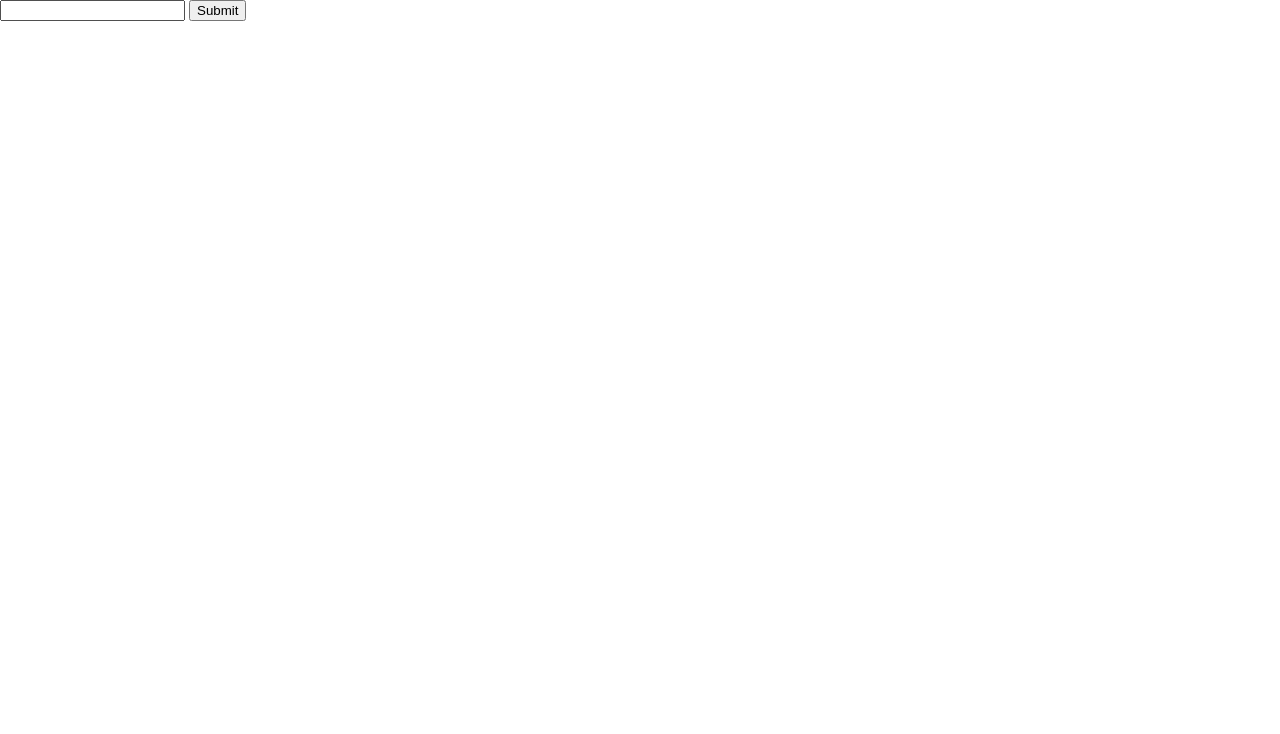
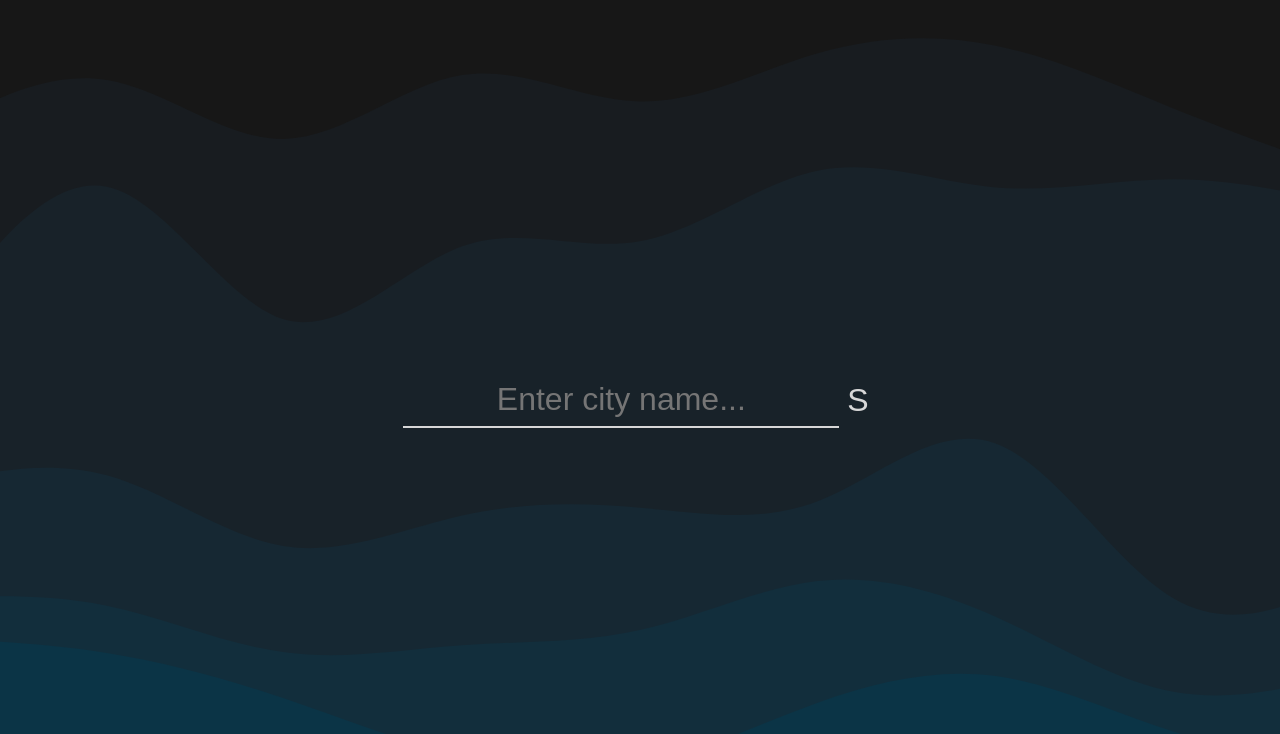
Before and after one commit to charlie-daniels/weather, a website built with webpack: page dist/index.html in a window 1280 px wide. Built offline with nearby package versions, Linux system fonts and the light colour scheme.

Commit message:
feat: Add style, refactor: API to modules

```diff
--- a/src/modules/loader.js
+++ b/src/modules/loader.js
@@ -1,34 +1,25 @@
-async function getWeatherData(lat, lon, key) {
-  const res = await fetch(
-    `https://api.openweathermap.org/data/2.5/weather?lat=${lat}&lon=${lon}&appid=${key}`,
-    { mode: 'cors', method: 'GET' },
-  );
-  return res.json();
-}
-
-async function getLocationInfo(location, key) {
-  const res = await fetch(
-    `http://api.openweathermap.org/geo/1.0/direct?q=${location}&limit=1&appid=${key}`,
-    { mode: 'cors', method: 'GET' },
-  );
-  return (await res.json())[0];
-}
-
-async function queryWeather(location) {
-  const key = '6c2aaae07b183c9e04e5ac786b6c82d9';
-  const locInfo = await getLocationInfo(location, key);
-  return getWeatherData(locInfo.lat, locInfo.lon, key);
-}
+import weather from './weatherapi';
 
 function addEventListeners() {
   document.getElementById('query').addEventListener('submit', (e) => {
     e.preventDefault();
     const data = new FormData(e.target);
     const location = data.get('location');
-    queryWeather(location).then((res) => {
+    weather.queryWeather(location).then((res) => {
       console.log(res);
-    });
+    })
+      .catch((err) => console.log(err));
   });
 }
 
-addEventListeners();
+function setMobileHeight() {
+  const vh = window.innerHeight * 0.01;
+  document.documentElement.style.setProperty('--vh', `${vh}px`);
+}
+
+function init() {
+  addEventListeners();
+  setMobileHeight();
+}
+
+init();
--- /dev/null
+++ b/src/modules/weatherapi.js
@@ -0,0 +1,25 @@
+export default (() => {
+  const getWeatherData = async (lat, lon, key) => {
+    const res = await fetch(
+      `https://api.openweathermap.org/data/2.5/weather?lat=${lat}&lon=${lon}&appid=${key}`,
+      { mode: 'cors', method: 'GET' },
+    );
+    return res.json();
+  };
+
+  const getLocationInfo = async (location, key) => {
+    const res = await fetch(
+      `http://api.openweathermap.org/geo/1.0/direct?q=${location}&limit=1&appid=${key}`,
+      { mode: 'cors', method: 'GET' },
+    );
+    return (await res.json())[0];
+  };
+
+  const queryWeather = async (location) => {
+    const key = '6c2aaae07b183c9e04e5ac786b6c82d9';
+    const locInfo = await getLocationInfo(location, key);
+    return getWeatherData(locInfo.lat, locInfo.lon, key);
+  };
+
+  return { queryWeather };
+})();
--- a/src/styles/global.css
+++ b/src/styles/global.css
@@ -0,0 +1,42 @@
+:root {
+  --highlight-color: #d7d7d7;
+}
+
+html {
+  height: fill-available;
+  height: -webkit-fill-available;
+}
+
+body {
+  background: url('../assets/background-dark.svg') no-repeat center center fixed;
+  -webkit-background-siz: cover;
+  -moz-background-size: cover;
+  -o-background-size: cover;
+  background-size: cover;
+}
+
+#content {
+  height: 100vh; /* Fallback for browsers that do not support Custom Properties */
+  height: calc(var(--vh, 1vh) * 100);
+  display: flex;
+  justify-content: center;
+  align-items: center;
+}
+
+#query {
+  display: flex;
+  margin: 20px;
+  justify-content: center;
+}
+
+input {
+  background: none;
+  color: var(--highlight-color);
+  font-size: 2rem;
+  padding: 0.5rem;
+}
+
+input[type=text] {
+  border-bottom: 2px solid var(--highlight-color);
+  width: 90%;
+}
--- a/src/styles/reset.css
+++ b/src/styles/reset.css
@@ -19,7 +19,7 @@ time, mark, audio, video {
 	margin: 0;
 	padding: 0;
 	border: 0;
-	font-size: 100%;
+	font-size: 16px;
 	font: inherit;
 	vertical-align: baseline;
 }
@@ -46,3 +46,11 @@ table {
 	border-collapse: collapse;
 	border-spacing: 0;
 }
+input {
+  appearance: none;
+  border: none;
+  text-align: center;
+}
+input:focus {
+  outline: none;
+}
--- a/webpack.config.js
+++ b/webpack.config.js
@@ -13,6 +13,13 @@ module.exports = {
   module: {
     rules: [
       {
+        test: /\.(png|svg|jpg|jpeg|gif)$/i,
+        type: 'asset/resource',
+        generator: {
+          filename: 'images/[name][ext]',
+        },
+      },
+      {
         test: /\.css$/i,
         use: ['style-loader', 'css-loader'],
       },
```
Also changed, not shown: dist/images/background-dark.svg (added), dist/index.html, dist/main.js, src/assets/background-dark.svg (added), src/assets/background-light.svg (added).
